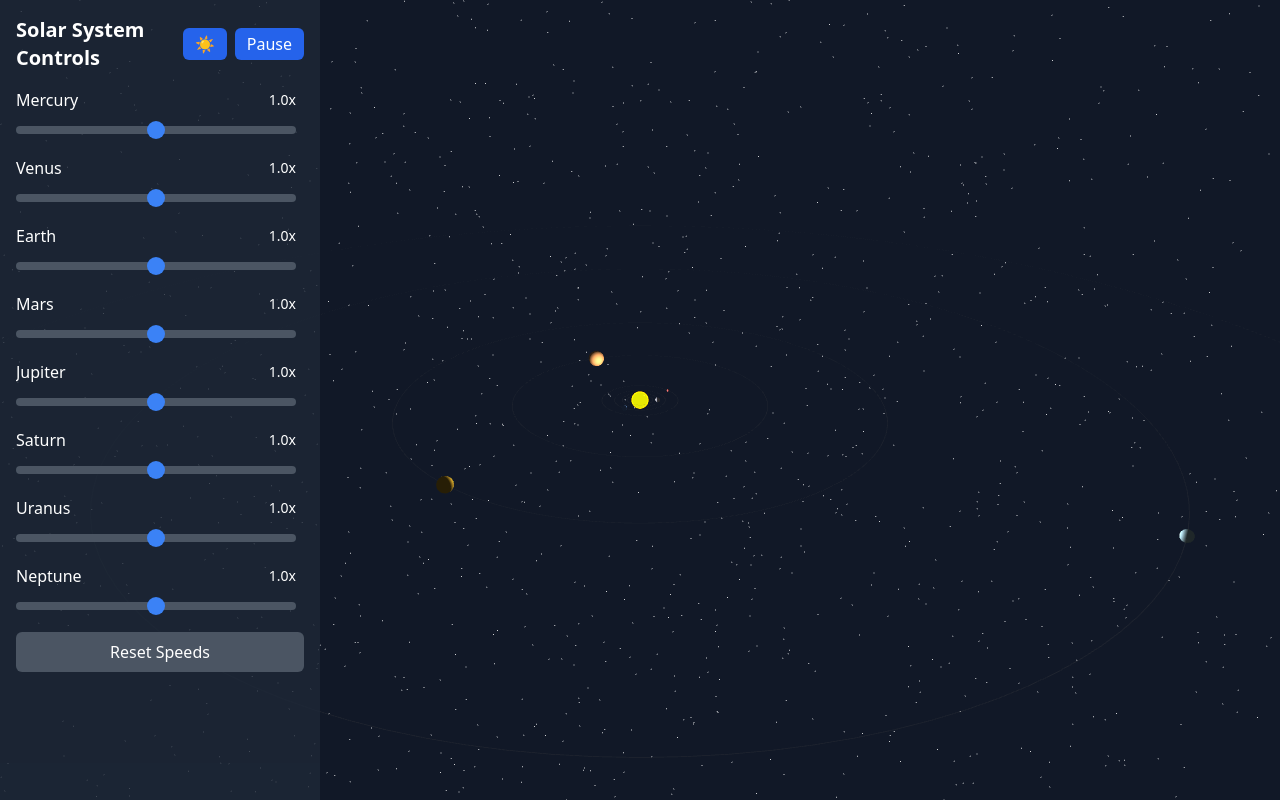
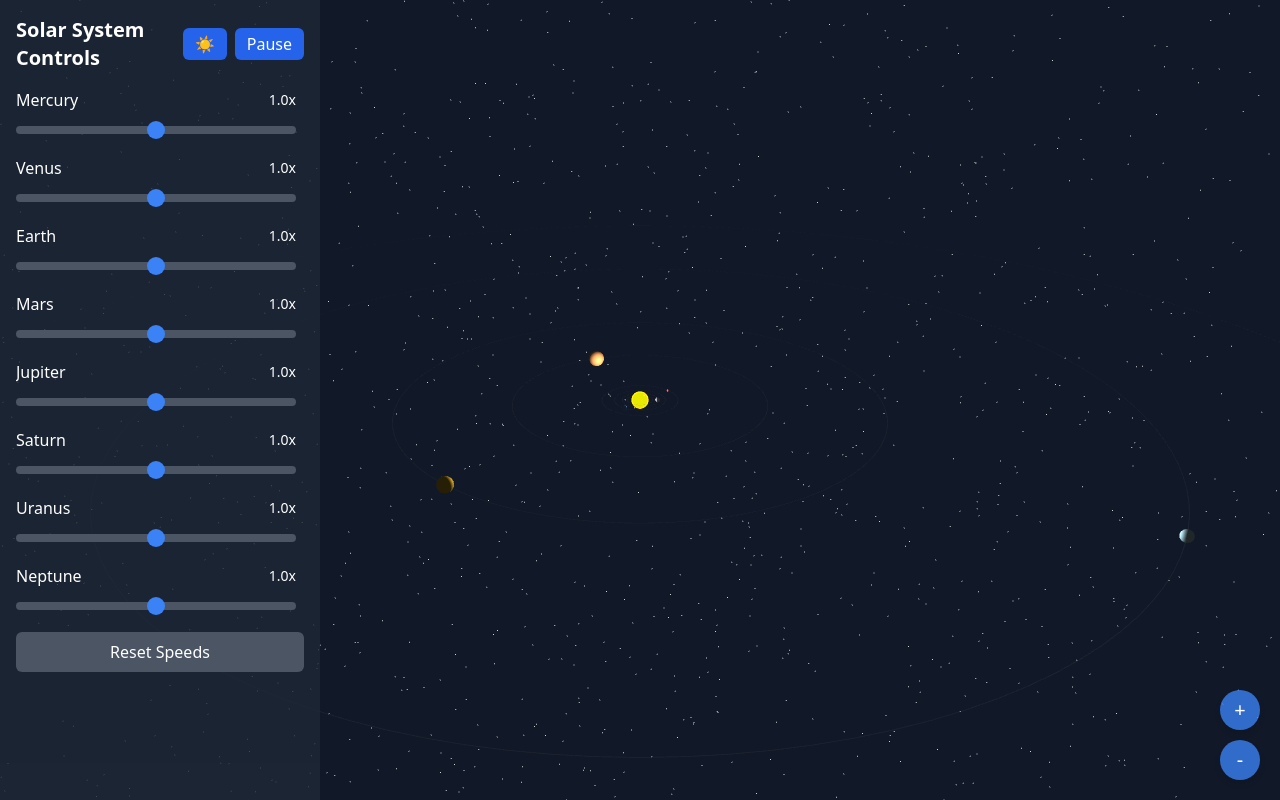
Before and after one commit to AdroitPhilocalist/3D-Solar-System, a plain HTML site: page index.html in a window 1280 px wide. Drawn offline with nearby package versions, Linux system fonts and the light colour scheme; animation ran at ten frames a second.

Commit message:
feat(ui): add zoom controls to enhance user interaction
Add zoom in/out buttons with hover and active effects to improve navigation

```diff
--- a/index.html
+++ b/index.html
@@ -65,6 +65,39 @@
             background: #3b82f6;
             cursor: pointer;
         }
+        /* Zoom controls styling */
+        .zoom-controls {
+            position: fixed;
+            bottom: 20px;
+            right: 20px;
+            display: flex;
+            flex-direction: column;
+            gap: 10px;
+            z-index: 10;
+        }
+        .zoom-btn {
+            width: 40px;
+            height: 40px;
+            border-radius: 50%;
+            background-color: rgba(59, 130, 246, 0.8);
+            color: white;
+            display: flex;
+            align-items: center;
+            justify-content: center;
+            font-size: 20px;
+            cursor: pointer;
+            transition: all 0.2s;
+            border: none;
+            outline: none;
+            box-shadow: 0 4px 6px rgba(0, 0, 0, 0.1);
+        }
+        .zoom-btn:hover {
+            background-color: rgba(37, 99, 235, 0.9);
+            transform: scale(1.05);
+        }
+        .zoom-btn:active {
+            transform: scale(0.95);
+        }
     </style>
 </head>
 <body class="dark-theme">
@@ -72,6 +105,12 @@
 
     <!-- Tooltip for planet names -->
     <div id="tooltip" class="tooltip"></div>
+
+    <!-- Zoom Controls -->
+    <div class="zoom-controls">
+        <button id="zoom-in" class="zoom-btn" title="Zoom In">+</button>
+        <button id="zoom-out" class="zoom-btn" title="Zoom Out">-</button>
+    </div>
 
     <!-- Control Panel -->
     <div id="control-panel" class="fixed bottom-0 left-0 right-0 bg-gray-800 bg-opacity-80 p-4 text-white transition-all duration-300 transform translate-y-0 md:w-80 md:right-auto md:h-full md:translate-y-0 md:translate-x-0 z-10">
```
